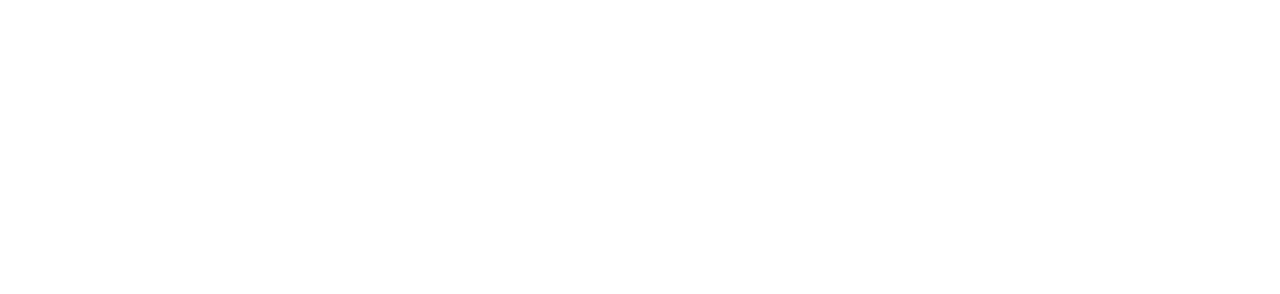
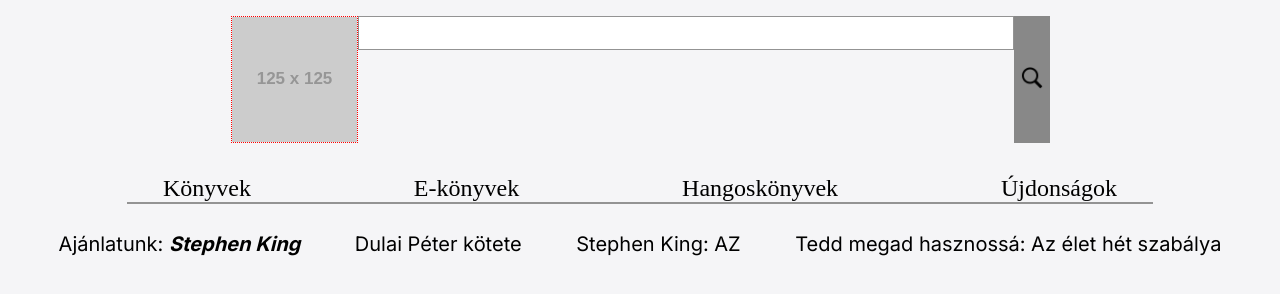
Before and after one commit to JaniBT/3okos-konyvesbolt-reloaded, a plain HTML site: page index.html in a window 1280 px wide. Drawn offline with Linux system fonts and the light colour scheme; placeholder pictures from the web are drawn by us; a web font is replaced by a local one.

Commit message:
index.html-update
Update Index.html, and create style.css for it.

```diff
--- a/index.html
+++ b/index.html
@@ -1,15 +1,53 @@
 <!doctype html>
-<html lang="en" class="scroll-smooth">
-  <head>
+<html lang="hu" class="scroll-smooth">
+<head>
     <meta charset="UTF-8" />
     <link rel="preconnect" href="https://fonts.googleapis.com">
     <link rel="preconnect" href="https://fonts.gstatic.com" crossorigin>
     <link href="https://fonts.googleapis.com/css2?family=Poppins:ital,wght@0,100;0,200;0,300;0,400;0,500;0,600;0,700;0,800;0,900;1,100;1,200;1,300;1,400;1,500;1,600;1,700;1,800;1,900&display=swap" rel="stylesheet">
-    <link rel="shortcut icon" href="/favicon.png" type="image/x-icon">
+    <link rel="shortcut icon" href="assets/favicon.png" type="image/x-icon">
     <meta name="viewport" content="width=device-width, initial-scale=1.0" />
+    <!-- Style.css link -->
+    <link rel="stylesheet" href="style.css">
+
     <title>Paginae Fascinantes</title>
-  </head>
-  <body>
+</head>
+<body>
+  <!-- Top-nav -->
+  <div class="top-nav">
+    <img id="img-top-nav" src="https://placehold.co/125x125" alt="">
+    <input id="search-input" type="text">
+    <button id="btn-search-ico">
+      <img id="search-ico" src="assets/search-ico-ios.png" alt="">
+    </button>
+    <span>
 
-  </body>
+    </span>
+  </div>
+  <!-- / Top-nav -->
+
+  <!-- Navbar -->
+  <div class="navbar">
+    <ul>
+      <li><a class="nav-select" href="">Könyvek</a></li>
+      <li><a class="nav-select" href="">E-könyvek</a></li>
+      <li><a class="nav-select" href="">Hangoskönyvek</a></li>
+      <li><a class="nav-select" href="">Újdonságok</a></li>
+    </ul>
+    <hr>
+  </div>
+  <!-- / Navbar -->
+
+  <!-- Carousel -->
+  <div class="carousel-bottom">
+    <a class="carousel-link" href="stephen_king/stephen_king.html">Ajánlatunk: <i><b>Stephen King</b></i></a>
+    <a class="carousel-link" href="stephen_king/stephen_king.html">Dulai Péter kötete</a>
+    <a class="carousel-link" href="stephen_king/stephen_king.html">Stephen King: AZ</a>
+    <a class="carousel-link" href="stephen_king/stephen_king.html">Tedd megad hasznossá: Az élet hét szabálya</a>
+  </div>
+  <!-- /Carousel -->
+
+  <!-- Main -->
+  <!-- Footer -->
+</body>
 </html>
--- /dev/null
+++ b/style.css
@@ -0,0 +1,77 @@
+@import url('https://fonts.googleapis.com/css2?family=Inter:wght@100..900&display=swap');
+@import url('https://fonts.googleapis.com/css2?family=Kadwa:wght@400;700&display=swap');
+
+:root{
+    --whiteish: #F5F5F7;
+    --inter: "Inter", sans-serif;
+    --kadwa: "Kadwa", serif;
+    --black: #000;
+}
+*{
+    user-select: none;
+}
+body{
+    padding: 0;
+    margin: 0;
+    background: var(--whiteish);
+}
+.top-nav{
+    display: flex;
+    justify-content: center;
+    margin-top: 1rem;
+}
+#img-top-nav{
+    border: 1px dotted red;
+}
+#search-input{
+    height: 30px;
+    width: 650px;
+    font-size: 1.25rem;
+    border: 1px solid #939393;
+    color: green;
+}
+#btn-search-ico{
+    background: #888888;
+    border: none;
+    cursor: pointer;
+}
+#search-ico{
+    height: 1.5rem;
+    width: 1.5rem;
+}
+.navbar{
+    padding-block: 1rem;
+}
+.navbar ul{
+    display: flex;
+    justify-content: space-evenly;
+    flex-wrap: wrap;
+    list-style: none;
+    margin-block: 1rem 0;
+    padding: 0;
+}
+.nav-select{
+    color: var(--black);
+    font-family: var(--kadwa);
+    text-decoration: none;
+    font-size: 1.5rem;
+}
+.navbar hr{
+    width: 80%;
+    border: 1.75px solid #939393;
+    margin-block: 0 .5rem;
+}
+.carousel-bottom{
+    display: flex;
+    justify-content: space-evenly;
+    flex-wrap: wrap;
+    gap: 1rem 0;
+    text-align: center;
+    padding: .25rem;
+}
+.carousel-link{
+    color: var(--black);
+    font-family: var(--inter);
+    text-decoration: none;
+    font-size: 1.25rem;
+}
```
